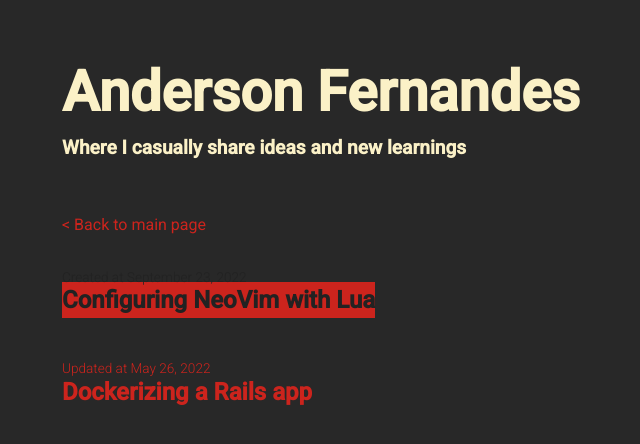
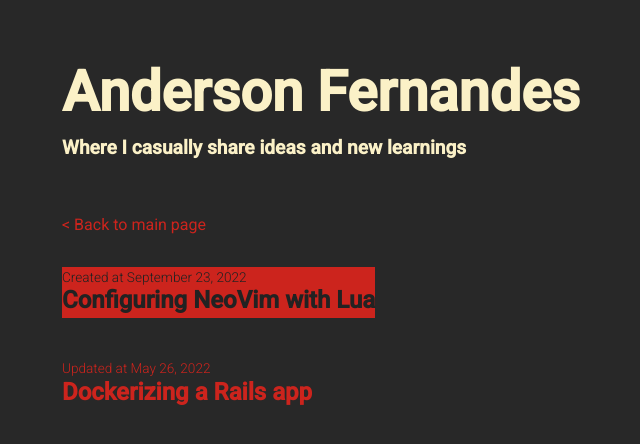
Before and after one commit to andersonfernandes/andersonfernandes.dev, a Next.js app: page /blog in a window 1280 px wide. In both pictures the pointer is over the element 476 px from the left and 276 px from the top of the page. Shown: the top 444 px of the page, without its empty margins (258-898 px from the left). Built offline with nearby package versions, Linux system fonts and the light colour scheme; no server answers.

Commit message:
Fix styles of Blog layout
Signed-off-by: Anderson Fernandes <fernandesanderson14@gmail.com>

```diff
--- a/styles/Blog.module.scss
+++ b/styles/Blog.module.scss
@@ -9,7 +9,7 @@
     clear: left;
 
     &:hover {
-      .title {
+      .title, .date {
         color: #222;
         background-color: #CC241D;
       }
```
